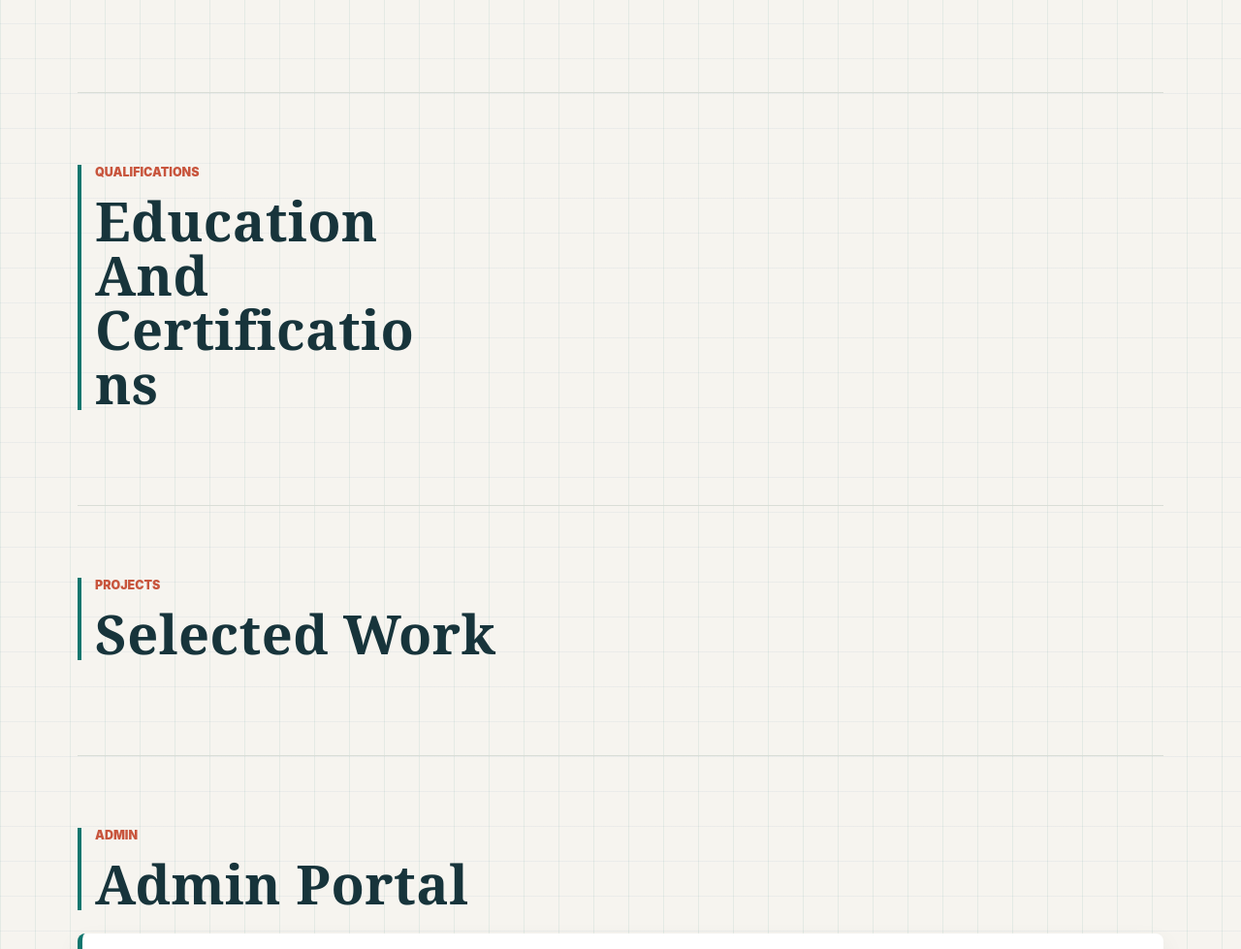
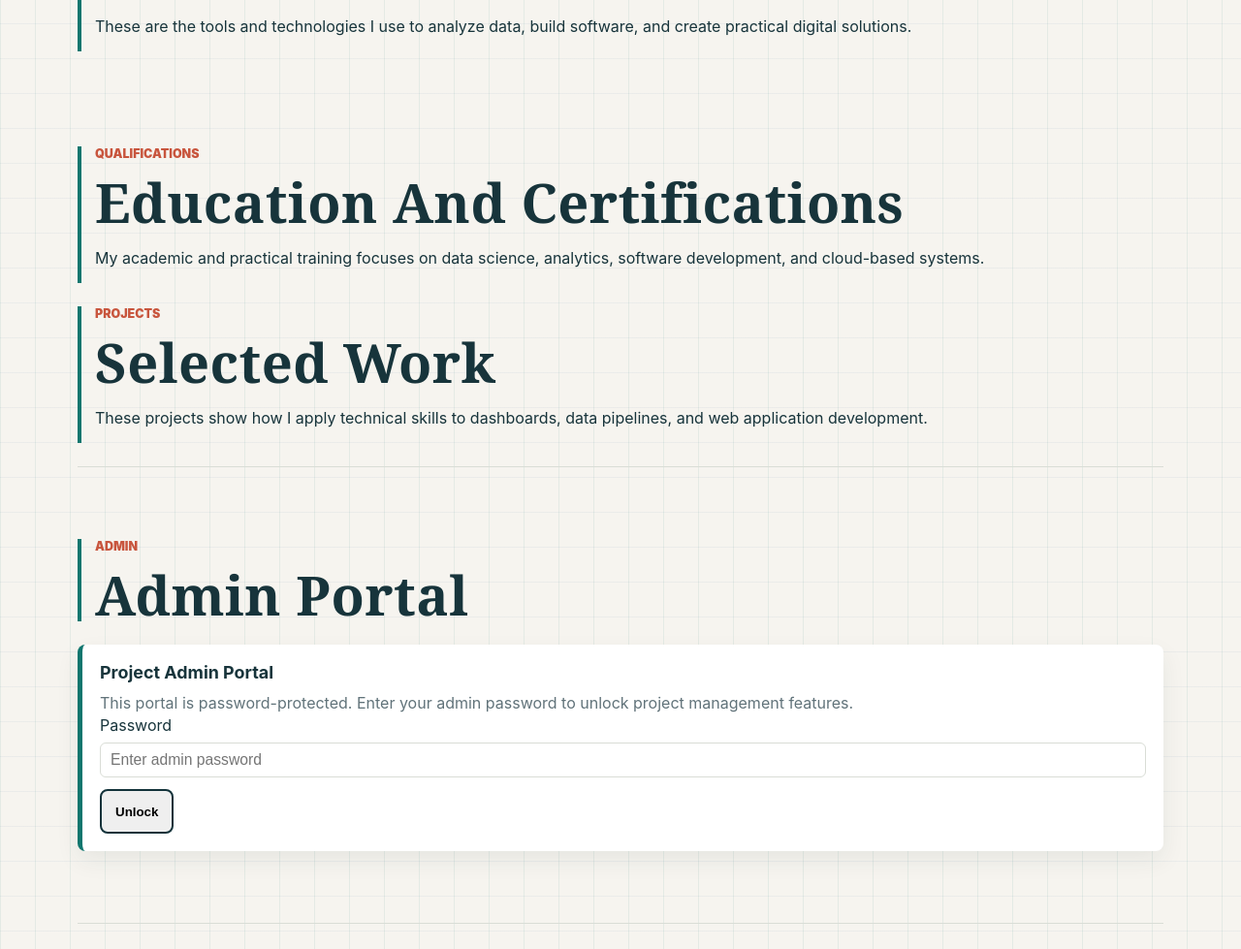
Before and after one commit to kihampa01/My-frontend-portfolio, a website: page frontend/index.html in a window 1280 px wide. Shown: the part 948-1927 px from the top of the page at 97% size. Drawn offline with Linux system fonts and the light colour scheme.

Commit message:
Enhance skills and qualifications sections with descriptions
Added descriptions for skills, qualifications, and projects sections.

```diff
--- a/frontend/index.html
+++ b/frontend/index.html
@@ -67,25 +67,28 @@
   <div class="section-heading">
     <p class="eyebrow">Skills</p>
     <h2>Technical Skills</h2>
+    <p class="section-description">
+      These are the tools and technologies I use to analyze data, build software, and create practical digital solutions.
+    </p>
   </div>
   <div class="tag-list" id="skills-list"></div>
 </section>
 
-      <section class="section split" id="qualifications">
       <div class="section-heading">
   <p class="eyebrow">Qualifications</p>
   <h2>Education And Certifications</h2>
+  <p class="section-description">
+    My academic and practical training focuses on data science, analytics, software development, and cloud-based systems.
+  </p>
 </div>
-        <div class="timeline" id="qualifications-list"></div>
-      </section>
 
-      <section class="section" id="projects">
 <div class="section-heading">
   <p class="eyebrow">Projects</p>
   <h2>Selected Work</h2>
+  <p class="section-description">
+    These projects show how I apply technical skills to dashboards, data pipelines, and web application development.
+  </p>
 </div>
-        <div class="project-grid" id="projects-list"></div>
-      </section>
 
       <section class="section" id="admin">
         <div class="section-heading">
```
Lines whose indentation alone changed are shown as unchanged.
